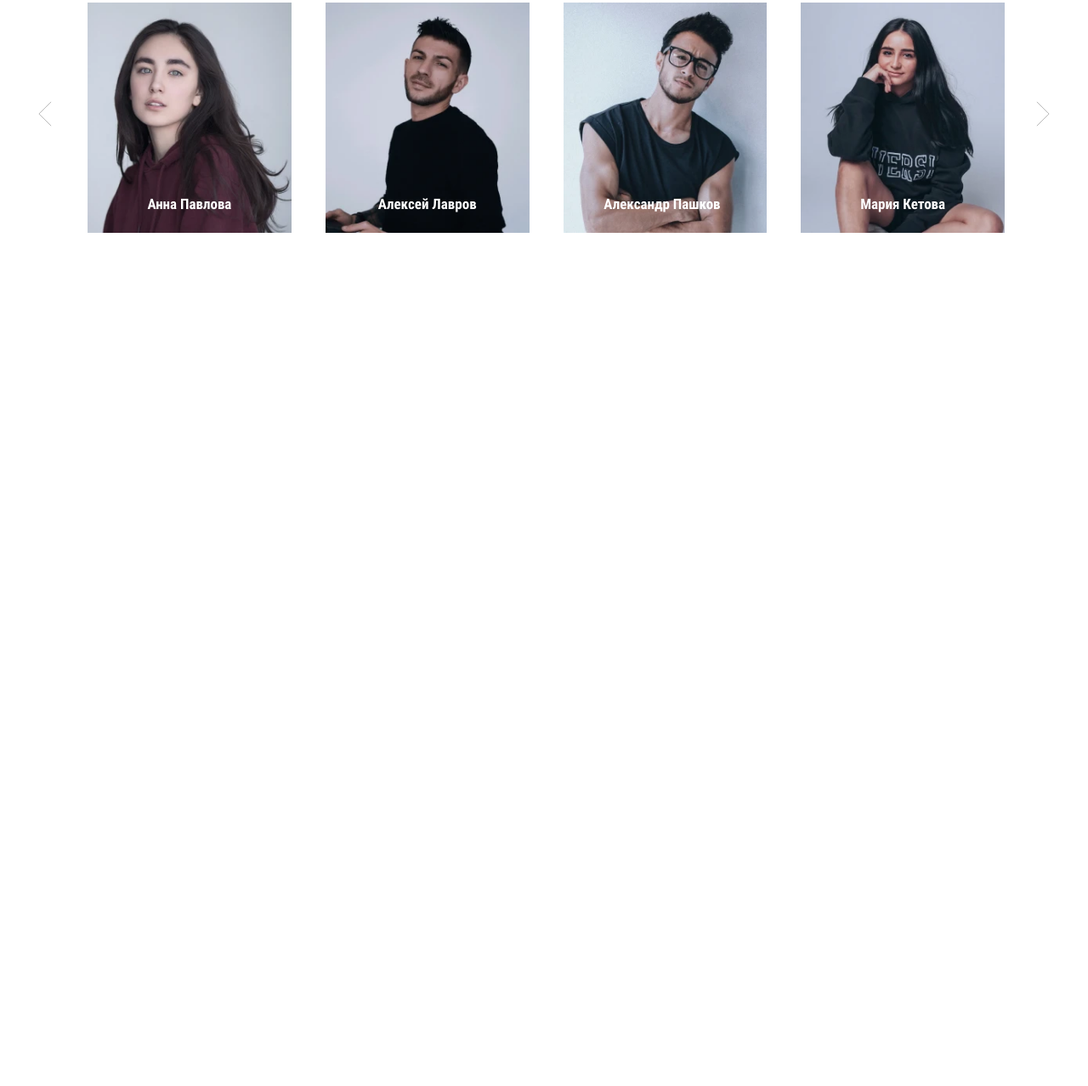
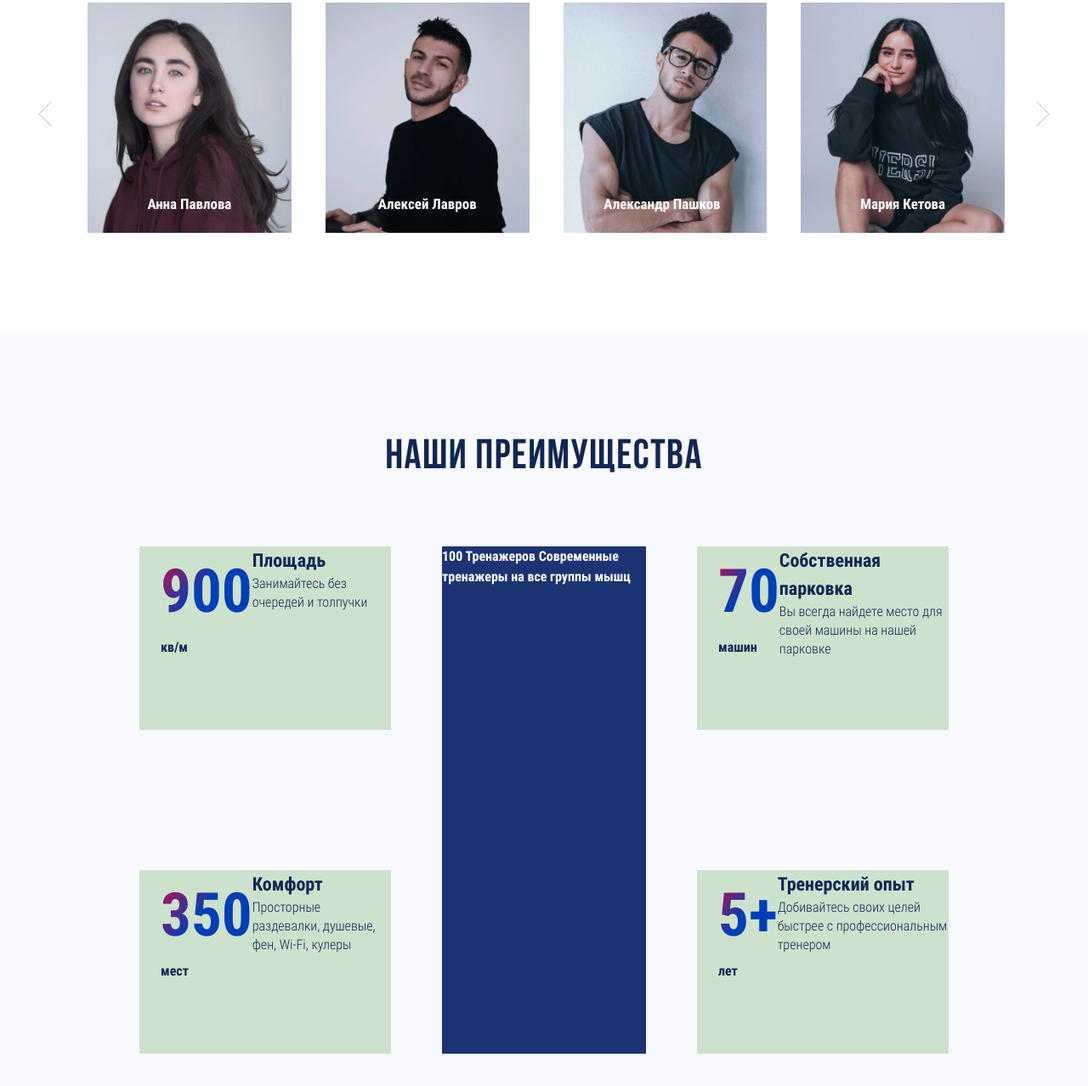
Before and after one commit to KazbekGit/fitness, a website built with webpack: page source/index.html in a window 1280 px wide. Shown: the part 3096-4374 px from the top of the page at 85% size. Before the commit the page ends 3490 px from the top, so only its background shows below. Built offline with nearby package versions, Linux system fonts and the light colour scheme; files whose address does not match are found by name.

Commit message:
advantages__desktop

```diff
--- a/source/index.html
+++ b/source/index.html
@@ -277,6 +277,60 @@
         <div class="swiper-button-next"></div>
       </div>
     </section>
+    <section class="advantages">
+      <div class="container advantages__container">
+        <h2 class="section-title advantages__header">Наши преимущества</h2>
+        <div class="advantages__main">
+
+          <div class="advantages__item">
+            <div class="advantages__number">
+              <span class="advantages__number-value">900</span>
+              <span class="advantages__number-subtitle">кв/м</span>
+            </div>
+            <div class="advantages__description">
+              <div class="advantages__title">Площадь</div>
+              <span class="advantages__text">Занимайтесь без очередей и толпучки</span>
+            </div>
+          </div>
+          <div class="advantages__centered-block">
+            <span class="advantages__centered-block-title">100</span>
+            <span class="advantages__centered-block-subtitle">Тренажеров</span>
+            <span class="advantages__centered-block-description">Современные тренажеры на все группы мышц</span>
+          </div>
+          <div class="advantages__item">
+            <div class="advantages__number">
+              <span class="advantages__number-value">70</span>
+              <span class="advantages__number-subtitle">машин</span>
+            </div>
+            <div class="advantages__description">
+              <div class="advantages__title">Собственная парковка</div>
+              <span class="advantages__text">Вы всегда найдете место для своей машины на нашей парковке</span>
+            </div>
+          </div>
+          <div class="advantages__item">
+            <div class="advantages__number">
+              <span class="advantages__number-value">350</span>
+              <span class="advantages__number-subtitle">мест</span>
+            </div>
+            <div class="advantages__description">
+              <div class="advantages__title">Комфорт</div>
+              <span class="advantages__text">Просторные раздевалки, душевые, фен, Wi-Fi, кулеры</span>
+            </div>
+          </div>
+          <div class="advantages__item">
+            <div class="advantages__number">
+              <span class="advantages__number-value">5+</span>
+              <span class="advantages__number-subtitle">лет</span>
+            </div>
+            <div class="advantages__description">
+              <div class="advantages__title">Тренерский опыт</div>
+              <span class="advantages__text">Добивайтесь своих целей быстрее с профессиональным тренером</span>
+            </div>
+          </div>
+
+        </div>
+      </div>
+    </section>
 
     <script src="js/vendor.min.js" type="module"></script>
     <script src="js/main.min.js" type="module"></script>
--- /dev/null
+++ b/source/sass/blocks/advantages.scss
@@ -0,0 +1,90 @@
+.advantages {
+  padding-top: 120px;
+  padding-bottom: 120px;
+
+  font-family: $ff-roboto;
+
+  color: $color-sapphire;
+  background-color: $color-ghost-white;
+}
+
+.advantages__container {
+  padding-left: 164px;
+  padding-right: 164px;
+}
+
+.advantages__header {
+  margin-bottom: 80px;
+}
+
+.advantages__main {
+  display: grid;
+  grid-template-columns: 1fr 240px 1fr;
+  grid-template-rows: 1fr 1fr;
+  row-gap: 165px;
+  column-gap: 60px;
+}
+
+.advantages__item {
+  display: flex;
+
+  padding-left: 25px;
+  padding-bottom: 84px;
+
+  background-color: $color-sea-mist
+}
+
+.advantages__number {
+
+}
+
+.advantages__number-value {
+  font-style: normal;
+  font-weight: 700;
+  font-size: 71px;
+  line-height: 150%;
+
+  background: linear-gradient(127.61deg, $color-crimson 0%, $color-cobalt 45.58%);
+  background-clip: text;
+  color: transparent;
+}
+
+.advantages__number-subtitle {
+}
+
+.advantages__description {
+  font-size: 16px;
+  font-weight: 300;
+  line-height: 22px;
+  letter-spacing: 0em;
+  text-align: left;
+}
+
+.advantages__title {
+  font-size: 22px;
+  font-weight: 700;
+  line-height: 33px;
+  letter-spacing: 0em;
+  text-align: left;
+
+}
+.advantages__text {
+}
+
+.advantages__centered-block {
+  grid-column-start: 2;
+  grid-row-start: 1;
+  grid-row-end: -1;
+
+  color: $color-default-white;
+  background-color: $color-resolution-blue;
+}
+
+.advantages__centered-block-title {
+}
+
+.advantages__centered-block-subtitle {
+}
+
+.advantages__centered-block-description {
+}
--- a/source/sass/global/utils.scss
+++ b/source/sass/global/utils.scss
@@ -77,3 +77,13 @@ body {
 .hide {
   display: none;
 }
+
+.section-title {
+  font-family: $ff-bebas;
+  font-size: 49px;
+  line-height: 49px;
+  letter-spacing: 0.03em;
+  text-align: center;
+
+  color: $color-sapphire;
+}
--- a/source/sass/style.scss
+++ b/source/sass/style.scss
@@ -20,6 +20,7 @@
 @import "blocks/promo";
 @import "blocks/coaches";
 @import "blocks/swiper";
+@import "blocks/advantages";
 
 // Blocks
 // ---------------------------------
--- a/source/sass/variables.scss
+++ b/source/sass/variables.scss
@@ -7,11 +7,13 @@ $color-default-black:               #000000;
 $color-default-white:               #ffffff;
 $color-dark-grey:                   #afafaf;
 $color-spindle:                     #b6bdcc;
+$color-sea-mist:                     rgb(205, 226, 205);
 $color-transparent:                 rgba(255, 255, 255, 0);
 $color-venetian-red:                #b80027;
 $color-dark-cerulean:               #003d85;
+$color-resolution-blue:             #1c3374;
 $color-sapphire:                    #102654;
-$color-sapphire-trans-89:            rgba(16, 38, 84, 0.89);
+$color-sapphire-trans-89:           rgba(16, 38, 84, 0.89);
 $color-sapphire-trans-50:           rgba(16, 38, 84, 0.5);
 $color-egyptian-blue:               #103aae;
 $color-cobalt:                      #003eb7;
```
Also changed, not shown: build/css/style.css, build/css/style.min.css, build/index.html, 1 other file.
